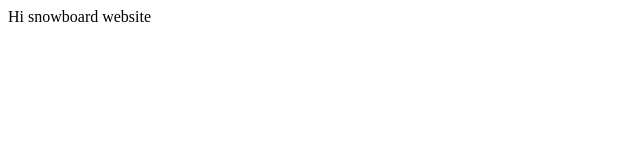
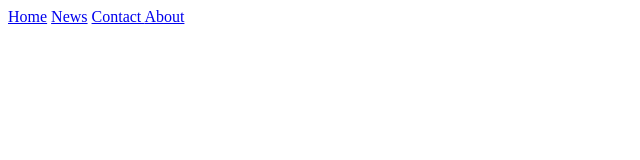
Before and after one commit to DeijaBurton/hardware, a plain HTML site: page index.html in a window 1280 px wide. Shown: the whole page, without its empty margins (0-640 px from the left). Drawn offline with Linux system fonts and the light colour scheme.

Commit message:
Update index.html

```diff
--- a/index.html
+++ b/index.html
@@ -1,5 +1,13 @@
 <html>
 <body>
-Hi snowboard website
+<div class="topnav"
+     id="myTopnav">
+  <a href ="home.html"> Home</a>
+  <a href = "news.html"> News</a>
+  <a
+     href ="contact.html"> Contact </a>
+  <a
+     href= "about.html"> About </a>
+  </div>
 </body>
 </html>
```
